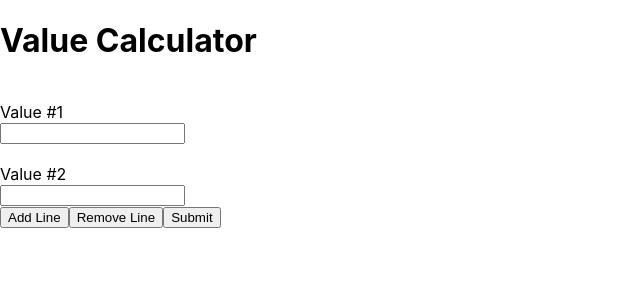
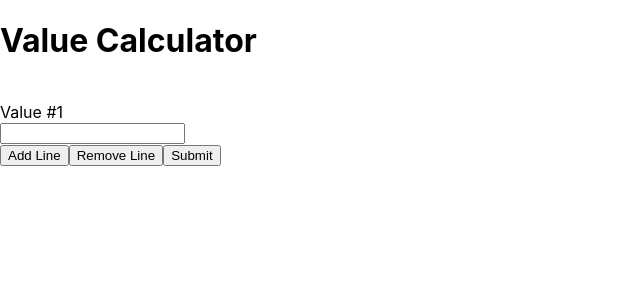
Before and after one commit to jwardbond/value-calculator, a React (Create React App) app: page / in a window 1280 px wide. Shown: the top 300 px of the page, without its empty margins (0-640 px from the left). Built offline with nearby package versions, Linux system fonts and the light colour scheme.

Commit message:
Inputs in the dynamic form now correctly change state

```diff
--- a/src/Form.jsx
+++ b/src/Form.jsx
@@ -2,54 +2,73 @@ import React from "react";
 
 //A modular form for adding or removing values
 class Form extends React.Component {
+
+
+  //STATE------------------------------------------------------------------
   state = {
-    valueArr: ["", ""]
+    inputArr: [""]
   };
+
+  //EVENT HANDLERS----------------------------------------------------------
+
+  //the input fields are numbered, and when the value of the fields change
+  //this function will update the appropriate value in inputArr
+  handleInputChange = (e) => {
+    e.preventDefault();
+    let inputArr = [...this.state.inputArr];
+    inputArr[e.target.id] = e.target.value;
+    this.setState({inputArr})
+  }
 
   addLine = e => {
     e.preventDefault();
-    console.log("Pressed");
     this.setState(prevState => {
       return ({
-        valueArr: [...prevState.valueArr, ""]
+        inputArr: [...prevState.inputArr, ""]
       });
     });
   };
 
   removeLine = e => {
     e.preventDefault();
-    console.log("Pressed");
     this.setState(prevState => {
-      prevState.valueArr.pop(); //remove an element
+      prevState.inputArr.pop(); //remove an element
       return ({
-        valueArr: [...prevState.valueArr]
+        inputArr: [...prevState.inputArr]
       });
     });
   };
 
+  handleSubmit = (e) => {
+    e.preventDefault();
+    console.log("formsubmit");
+  }
+
+  //RENDER------------------------------------------------------------------------------------
   render() {
-    let { valueArr } = this.state;
+    let { inputArr } = this.state;
     let addLine = this.addLine;
     let removeLine = this.removeLine;
+    let handleInputChange = this.handleInputChange;
+    let handleSubmit = this.handleSubmit;
 
     return (
-      <form>
-        {//The dynamically added fields
-        valueArr.map((val, indexNo) => {
-          let fieldNo = indexNo + 1;
+      <form onChange={handleInputChange}>
+        {
+        inputArr.map((val, indexNum) => {
           return (
-            <div key={fieldNo}>
+            <div key={indexNum}>
               <br />
-              <label htmlFor={fieldNo}>Value #{fieldNo}</label>
+              <label htmlFor={indexNum}>Value #{indexNum+1}</label>
               <br />
-              <input type="text" />
+              <input id={indexNum} type="text" />
               <br />
             </div>
           );
         })}
-        <button onClick={addLine}>Add Line</button>
-        <button onClick={removeLine}>Remove Line</button>
-        <button>Submit</button>
+        <button onClick={addLine} type="button">Add Line</button>
+        <button onClick={removeLine} type="button">Remove Line</button>
+        <button onClick={handleSubmit}>Submit</button>
       </form>
     );
   }
```
